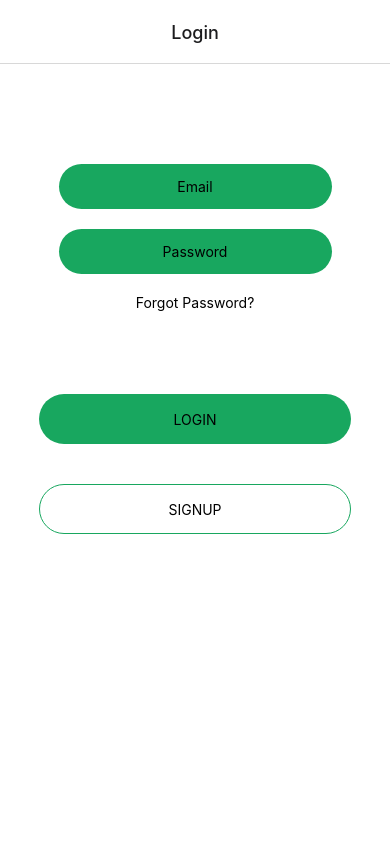
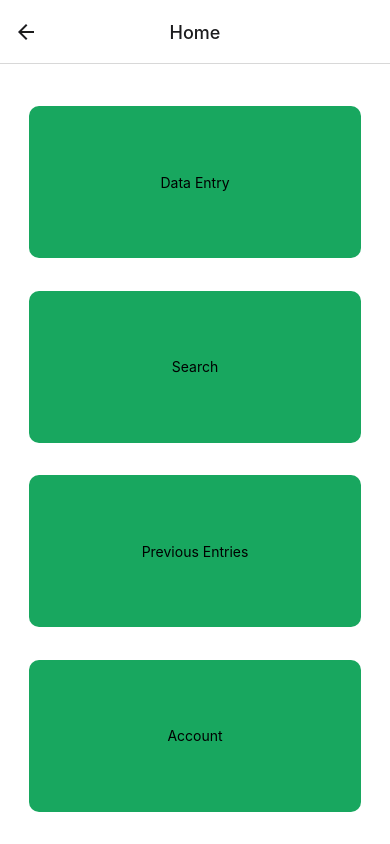
Before and after one commit to Scales-Nature-Park/start-native-app, a React Native app: screen /Home in a window 390 px wide. Built offline with nearby package versions, Linux system fonts and the light colour scheme; grey boxes are pictures that could not be loaded.

Commit message:
home screen and multiple conditions for fields

```diff
--- a/App.js
+++ b/App.js
@@ -2,6 +2,7 @@ import React, { useState } from 'react';
 import LoginForm from './Components/LoginForm';
 import DataInput from './Components/DataInput';
 import Signup from './Components/Signup'
+import Home from './Components/Home'
 import {StyleSheet, useColorScheme,} from 'react-native';
 import { NavigationContainer } from '@react-navigation/native';
 import { createNativeStackNavigator } from '@react-navigation/native-stack';
@@ -20,6 +21,9 @@ const App = () => {
 
         <Stack.Screen name='SignUp' component={Signup} options={{title: 'Sign Up'}}>
         </Stack.Screen>
+
+        <Stack.Screen name='Home' component={Home} options={{title: 'Home'}}>
+        </Stack.Screen>
       </Stack.Navigator>
     </NavigationContainer>
   );
--- a/Components/DataInput.js
+++ b/Components/DataInput.js
@@ -8,17 +8,24 @@ import {
     TouchableOpacity,
     ScrollView,
     SafeAreaView,
-    Button,
 } from 'react-native';
 import ModalDropdown from 'react-native-modal-dropdown';
 
 const scalesColors = require('../colors.json');
 const dataFields = require('../fields.json');
 
-const displayConditionals = (jsObj, displayField, fields, state) => {
-    if (state.value == jsObj.condition) {
+// recursive function that display conditional fields of a field
+// and their conditionals
+const displayConditionals = (jsObj, displayField, fields, states) => {
+    let state = states.filter((element) => element.name == jsObj.name)[0];
+    if(!state) return;
+
+    if (jsObj.conditionalFields) {
         for (let field of jsObj.conditionalFields) {
+            if (state.value != field.condition) continue;
+
             displayField(field, fields);
+            displayConditionals(field, displayField, fields, states);
         }
     }
 }
@@ -140,8 +147,8 @@ const DataInput = ({ navigation }) => {
                                     curr.value = field.values[myVal];
                                     tempIndex = index;
                                 });
+                                console.log(tempStates);
 
-                                console.log(tempStates);
                                 if(tempIndex == -1) tempStates.push({"name": field.name, "value": field.values[myVal]});
                                 setStates(tempStates);
                             }}
@@ -168,6 +175,7 @@ const DataInput = ({ navigation }) => {
                                 tempIndex = index;
                             });
 
+                            console.log(tempStates);
                             if(tempIndex == -1) tempStates.push({"name": field.name, "value": value});
                             setStates(tempStates);
                         }}
@@ -179,6 +187,9 @@ const DataInput = ({ navigation }) => {
     }
 
     let allIndex = -1, catIndex = -1;
+
+    // get the indeces of the all category and the selected
+    // categpry objects in dataFields
     dataFields.forEach((element, index) => {
         if (element.Category == "All") {
             allIndex = index;
@@ -197,11 +208,14 @@ const DataInput = ({ navigation }) => {
     if (catIndex != -1) modfDataFields.push(dataFields[catIndex]);
 
     let fields = [];
+
+    // loop through all the fields in the fields.json file
+    // and display them with theire conditional fields
     for (let i = 0; i < modfDataFields.length; i++) {
         for (let field of modfDataFields[i].ConditionalFields) {
             displayField(field, fields);
-            if (!field.conditionalFields) continue;
 
+            // set a state for the fields in the sates list
             let state = states.filter((element) => element.name == field.name)[0];
 
             if (!state){
@@ -210,7 +224,9 @@ const DataInput = ({ navigation }) => {
 
                 setStates([...states, state]);
             }
-            displayConditionals(field, displayField, fields, state);
+
+            if (!field.conditionalFields) continue;
+            displayConditionals(field, displayField, fields, states);
         }
     }
 
@@ -241,7 +257,6 @@ const DataInput = ({ navigation }) => {
                     }}>
                         <Text style={(category == 'Lizard') ? {color: '#000000'} : {color: scalesColors.BlueRacer}}>LIZARD</Text>
                     </TouchableOpacity>
-
                 </ View>
 
                 {fields}
@@ -252,7 +267,6 @@ const DataInput = ({ navigation }) => {
                     </TouchableOpacity>
                 </View>
             </ScrollView>
-
         </SafeAreaView>
     );
 };
--- /dev/null
+++ b/Components/Home.js
@@ -0,0 +1,84 @@
+import React, { useState } from 'react';
+import {
+    StatusBar,
+    StyleSheet,
+    Text,
+    View,
+    TouchableOpacity,
+    SafeAreaView,
+    ImageBackground,
+} from 'react-native';
+
+const scalesColors = require('../colors.json');
+const dataImage = require('../assets/5710446.jpg');
+console.log(dataImage);
+
+const Home = ({ navigation }) => {
+  return (
+    <SafeAreaView style={styles.safeArea}>
+    <View style={styles.container}>
+        <TouchableOpacity style={styles.buttonView}
+        onPress= {() => {
+            navigation.navigate('DataEntry');
+        }}>
+            <ImageBackground source={dataImage}></ImageBackground>
+            <Text styles={styles.buttonText}>Data Entry</Text>
+        </TouchableOpacity>
+
+        <TouchableOpacity style={styles.buttonView}
+        onPress= {() => {
+
+        }}>
+            <Text styles={styles.buttonText}>Search</Text>
+        </TouchableOpacity>
+
+        <TouchableOpacity style= {styles.buttonView}
+        onPress= {() => {
+        }}>
+            <Text styles={styles.buttonText}>Previous Entries</Text>
+        </TouchableOpacity>
+
+        <TouchableOpacity style= {styles.buttonView}
+        onPress= {() => {
+        }}>
+            <Text styles={styles.buttonText}>Account</Text>
+        </TouchableOpacity>
+    </View>
+    </SafeAreaView>
+  );
+};
+
+const styles = StyleSheet.create({
+    buttonView: {
+        width: '85%',
+        borderRadius: 10,
+        height: '20%',
+        alignItems: 'center',
+        justifyContent: 'center',
+        marginBottom: 10,
+        backgroundColor: scalesColors.DeepGreen,
+    },
+
+    buttonText: {
+
+    },
+
+    safeArea: {
+        flex: 1,
+        padding: StatusBar.currentHeight * 70 / 100,
+        backgroundColor: '#fff',
+    },
+
+    container: {
+        flex: 1,
+        backgroundColor: '#fff',
+        alignItems: 'center',
+        justifyContent: 'space-evenly',
+        flexDirection:'column',
+        width: '100%',
+        height: 50,
+        marginTop: 20,
+      },
+});
+
+export default Home;
--- a/Components/LoginForm.js
+++ b/Components/LoginForm.js
@@ -62,7 +62,7 @@ const LoginForm = ({ navigation }) => {
 
 function AuthenticateCredentials(email, password, navigation) {
     console.log(email);
-    navigation.navigate('DataEntry');
+    navigation.navigate('Home');
 };
 
 const styles = StyleSheet.create({
```
